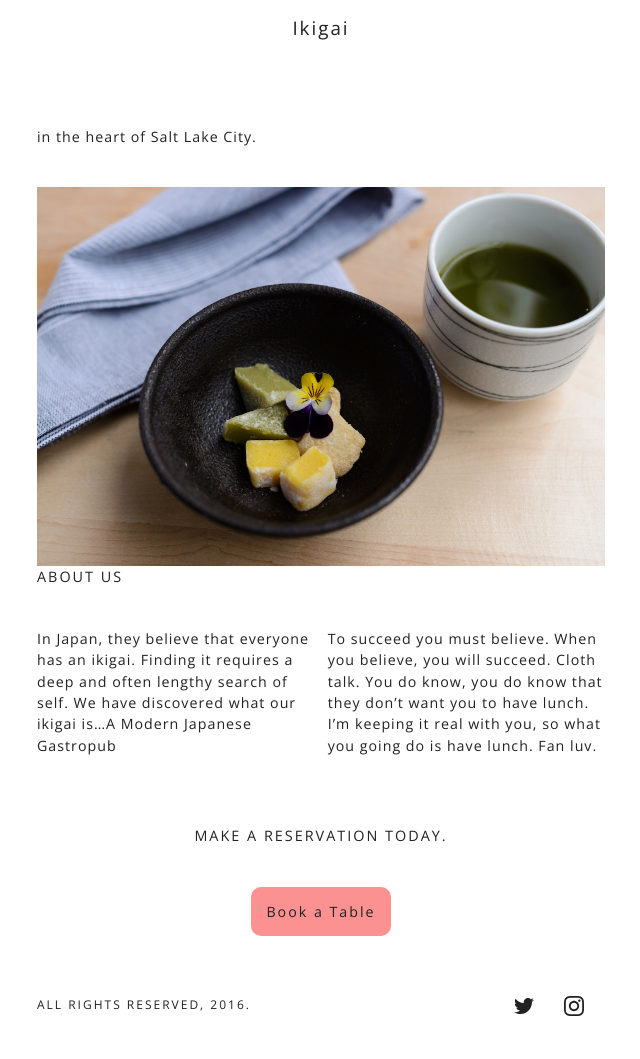
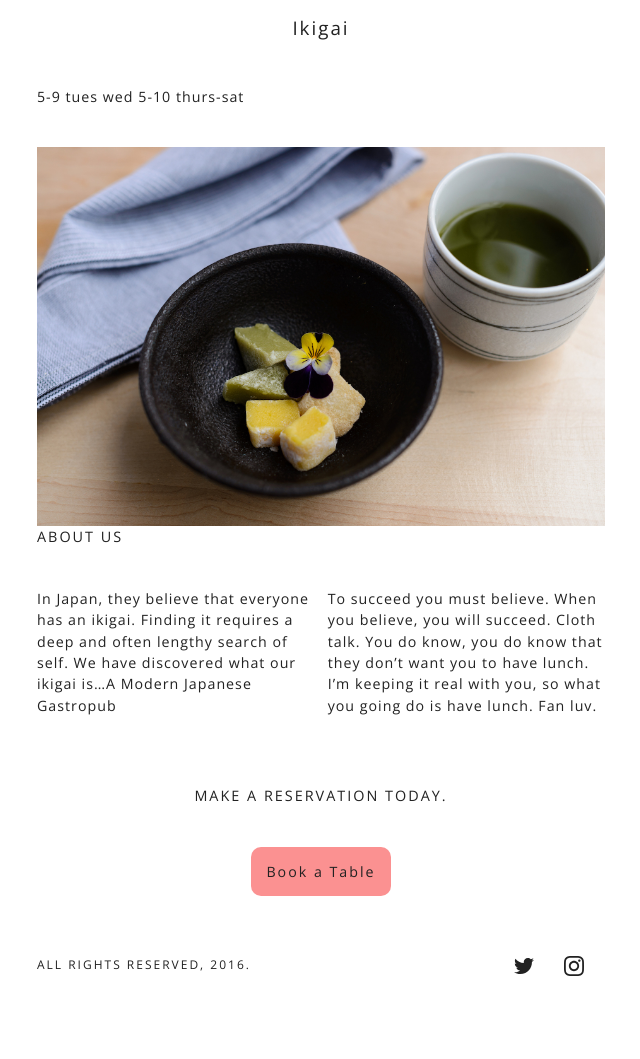
Before and after one commit to PHironaka/ikigai-slc, a Jekyll site: the page built from index.html, in a window 1280 px wide. Shown: the whole page, without its empty margins (319-959 px from the left). Built offline with Jekyll 4.4.1, drawn with Linux system fonts in a browser that asks for light colours; nearby versions of some CDN libraries; after the commit the page ends 1019 px from its top, so only the background shows below that; part of the change alters nothing that is shown.

Commit message:
revising index

```diff
--- a/_config.yml
+++ b/_config.yml
@@ -30,7 +30,7 @@ description: "Lorem Khaled Ipsum is a major key to success. Cloth talk. Surround
   know that they don’t want you to have lunch. I’m keeping it real with you, so what
   you going do is have lunch. Fan luv.\n\n"
 baseurl:
-hours: 5-9 tues wed 5-10 thurs-sat
+operation: 5-9 tues wed 5-10 thurs-sat
 address: in the heart of Salt Lake City.
 twitter_username: nakedfishbistro
 instagram_username: ikigai_slc
--- a/index.html
+++ b/index.html
@@ -3,7 +3,6 @@ layout: default
 ---
 
 <p>{{site.operation}}</p>
-<p>{{site.address}}</p>
 <div class="hero-image">
  <img src="{{site.image}}">
 </div>
```
